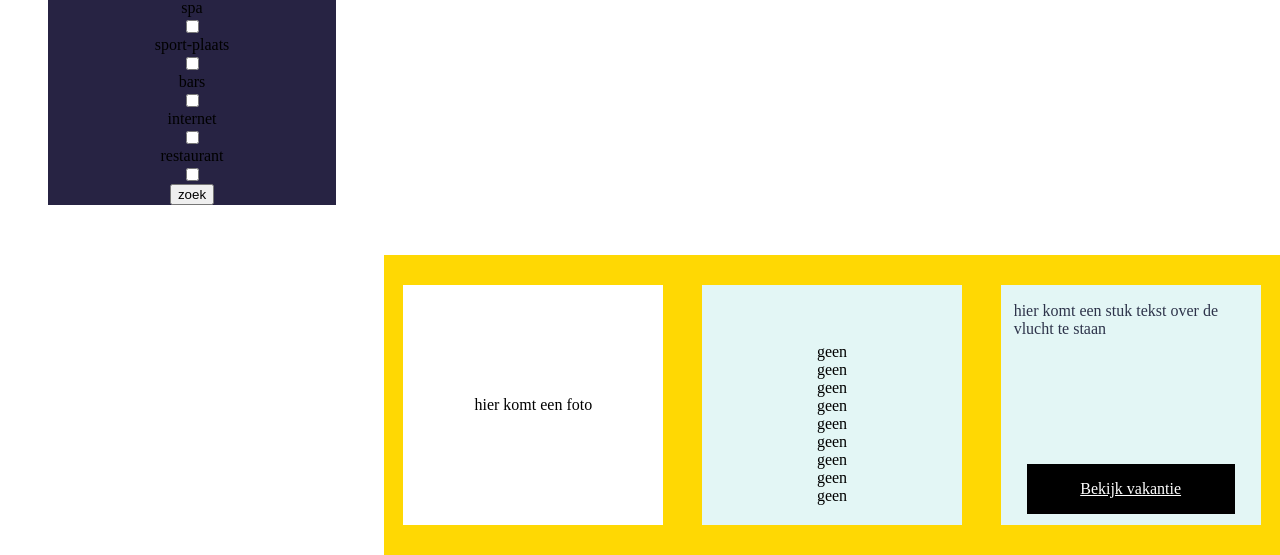
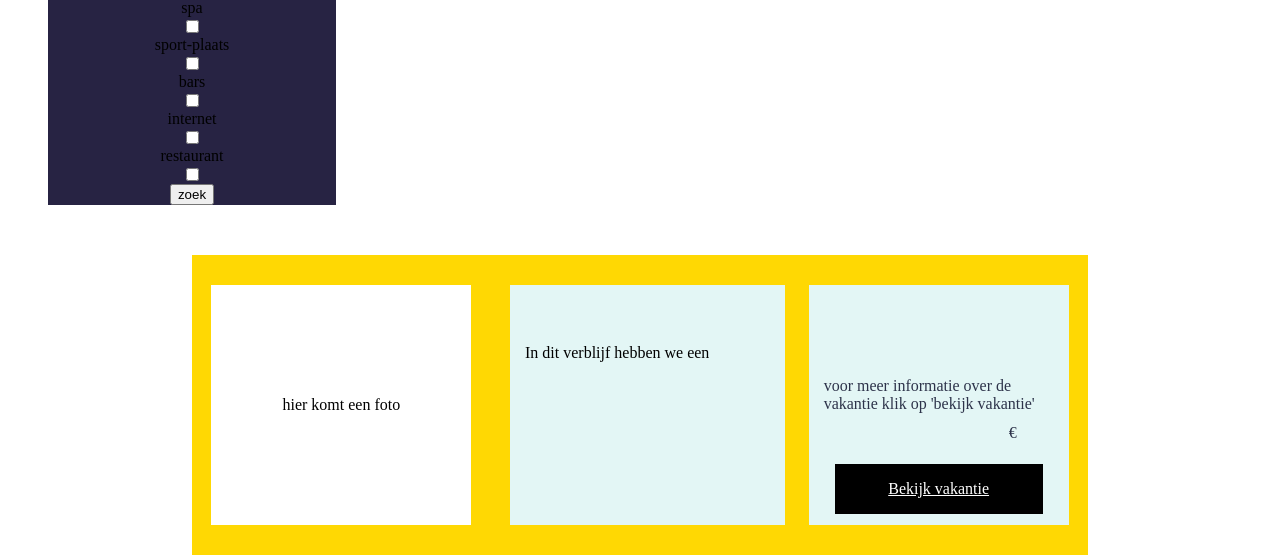
Before and after one commit to anke180/Reisbureau, a PHP site: page /pages/zoekopdracht.php in a window 1280 px wide. Shown: the part 549-1104 px from the top of the page. Run offline with PHP 8.4, Linux system fonts and the light colour scheme; tables that the repository leaves empty or names only in its code hold one stand-in row (values such as "Sample post"); data that the repository does not hold is empty.

Commit message:
filter
filter werkt nu de tekst staat voor vlucht staat er in

```diff
--- a/css/index.css
+++ b/css/index.css
@@ -62,7 +62,7 @@ body{
     display: flex;
     flex-direction: row;
     align-items: center;
-    justify-content: flex-end;
+    justify-content: center;
 }
 
 .container-col{
@@ -88,8 +88,8 @@ body{
     width: 100%;
     display: flex;
     flex-direction: column;
-    align-items: flex-end;
-    justify-content: flex-end;
+    align-items: center;
+    justify-content: center;
 }
 
 .container-om-col30{
@@ -175,9 +175,10 @@ body{
     width: 100%;
     display: flex;
     flex-direction: column;
-    align-items: flex-start;
-    justify-content: flex-start;
+    align-items: center;
+    justify-content: center;
     background-color: #E3F6F5;
+    margin-left: 15px;
 }
 
 .balk-verblijven{
@@ -185,8 +186,8 @@ body{
     width: 100%;
     display: flex;
     flex-direction: row;
-    align-items: center;
-    justify-content: center;
+    align-items: flex-start;
+    justify-content: flex-start;
     background-color: #E3F6F5;
 }
 
@@ -211,21 +212,37 @@ body{
     background-color: #E3F6F5;
 }
 
+.balk-tekst-hotel{
+    height: auto;
+    width: 100%;
+    display: flex;
+    flex-direction: row;
+    align-items: flex-start;
+    justify-content: flex-start;
+}
+
+.tekst-hotel{
+    height: 90%;
+    width: 90%;
+    font-size: medium;
+    color: #000000;
+}
+
 .balk-tekst-vlucht{
     height: 70%;
     width: 100%;
     display: flex;
     flex-direction: row;
     align-items: flex-end;
-    justify-content: center;
+    justify-content: flex-end;
     background-color: #E3F6F5;
 }
 
 .tekst-vlucht{
-    height: 90%;
-    width: 90%;
+    height: 82%;
     font-size: medium;
     color: #2D334A;
+    margin-left: 15px;
 }
 
 .balk-bekijk-vakantie{
--- a/js/main.jsx
+++ b/js/main.jsx
@@ -36,6 +36,8 @@ const filter = () => {
     const isBars = document.querySelector('#isBars').checked;
     const isInternet = document.querySelector('#isInternet').checked;
     const isRestaurant = document.querySelector('#isRestaurant').checked;
+
+
 
     const allProducts = document.querySelectorAll('.vakantie-balk');
 
@@ -88,6 +90,8 @@ const filter = () => {
             newList.push(product);
         }
 
+
+
     })
 
     document.querySelector("#product_results").innerHTML = "";
--- a/pages/zoekopdracht.php
+++ b/pages/zoekopdracht.php
@@ -53,6 +53,7 @@
                             <label class='tekst-filter'>restaurant</label>
                             <input type='checkbox' id='isRestaurant'>
 
+
                             <button onclick='filter()'>zoek</button>
                         </tr>
                     </table>
@@ -87,70 +88,75 @@
                                                 echo $row ['beoordeling']."<br>\n";
                                             echo "</div>";
 
+                                            echo "<div class='balk-tekst-hotel'>";
+                                                echo"<a class='tekst-hotel'>In dit verblijf hebben we een </a>";
+                                            echo "</div>";
+
                                             echo "<div class='balk-verblijven'>";
-                                                // echo $row ['informatie']."<br>\n";
+
                                                 if($row['zwembad'] == 1){
                                                     echo'Zwembad' ."<br>\n";
                                                 }
                                                 else{
-                                                    echo'geen'."<br>\n";
+                                                    echo''."<br>\n";
                                                 }
 
                                                 if($row['airco'] == 1){
                                                     echo'airco' ."<br>\n";
                                                 }
                                                 else{
-                                                    echo'geen'."<br>\n";
+                                                    echo''."<br>\n";
                                                 }
 
                                                 if($row['wasmachine'] == 1){
                                                     echo'wasmachine' ."<br>\n";
                                                 }
                                                 else{
-                                                    echo'geen'."<br>\n";
+                                                    echo''."<br>\n";
                                                 }
 
                                                 if($row['strand'] == 1){
                                                     echo'strand' ."<br>\n";
                                                 }
                                                 else{
-                                                    echo'geen'."<br>\n";
+                                                    echo''."<br>\n";
                                                 }
 
                                                 if($row['spa'] == 1){
                                                     echo'spa' ."<br>\n";
                                                 }
                                                 else{
-                                                    echo'geen'."<br>\n";
+                                                    echo''."<br>\n";
                                                 }
 
                                                 if($row['sport-plaats'] == 1){
                                                     echo'sport-plaats' ."<br>\n";
                                                 }
                                                 else{
-                                                    echo'geen'."<br>\n";
+                                                    echo''."<br>\n";
                                                 }
 
                                                 if($row['bars'] == 1){
                                                     echo'bars' ."<br>\n";
                                                 }
                                                 else{
-                                                    echo'geen'."<br>\n";
+                                                    echo''."<br>\n";
                                                 }
 
                                                 if($row['internet'] == 1){
                                                     echo'internet' ."<br>\n";
                                                 }
                                                 else{
-                                                    echo'geen'."<br>\n";
+                                                    echo''."<br>\n";
                                                 }
 
                                                 if($row['restaurant'] == 1){
                                                     echo'restaurant' ."<br>\n";
                                                 }
                                                 else{
-                                                    echo'geen'."<br>\n";
+                                                    echo''."<br>\n";
                                                 }
+
 
                                             echo "</div>";
                                         echo "</div>";
@@ -159,9 +165,19 @@
 
                                     echo "<div class='vakantie-blok-blauw'>";
                                         echo "<div class='een-vlucht-informatie'>";
-                                            echo "<div class='balk-tekst-vlucht'>";
-                                                echo "<a class='tekst-vlucht'>hier komt een stuk tekst over de vlucht te staan</a>";
+                                            echo "<div class='balk-verblijven'>";
+                                                echo "<a class='tekst-vlucht'>voor meer informatie over de vakantie klik op 'bekijk vakantie'</a>";
                                             echo "</div>";
+                                            echo "<div class='balk-beordeling'>";
+                                                echo "<div class='balk-tekst-vlucht'>";
+                                                    echo "<a class='tekst-vlucht'>€</a>";
+                                                echo "</div>";
+                                                echo $row ['prijs']."<br>\n";
+                                            echo "</div>";
+
+                                            // echo "<div class='balk-tekst-vlucht'>";
+                                            //     echo "<a class='tekst-vlucht'>hier komt een stuk tekst over de vlucht te staan</a>";
+                                            // echo "</div>";
 
                                             echo "<div class='balk-bekijk-vakantie'>";
                                                 echo "<div class='bekijk-vakantie'>";
```
